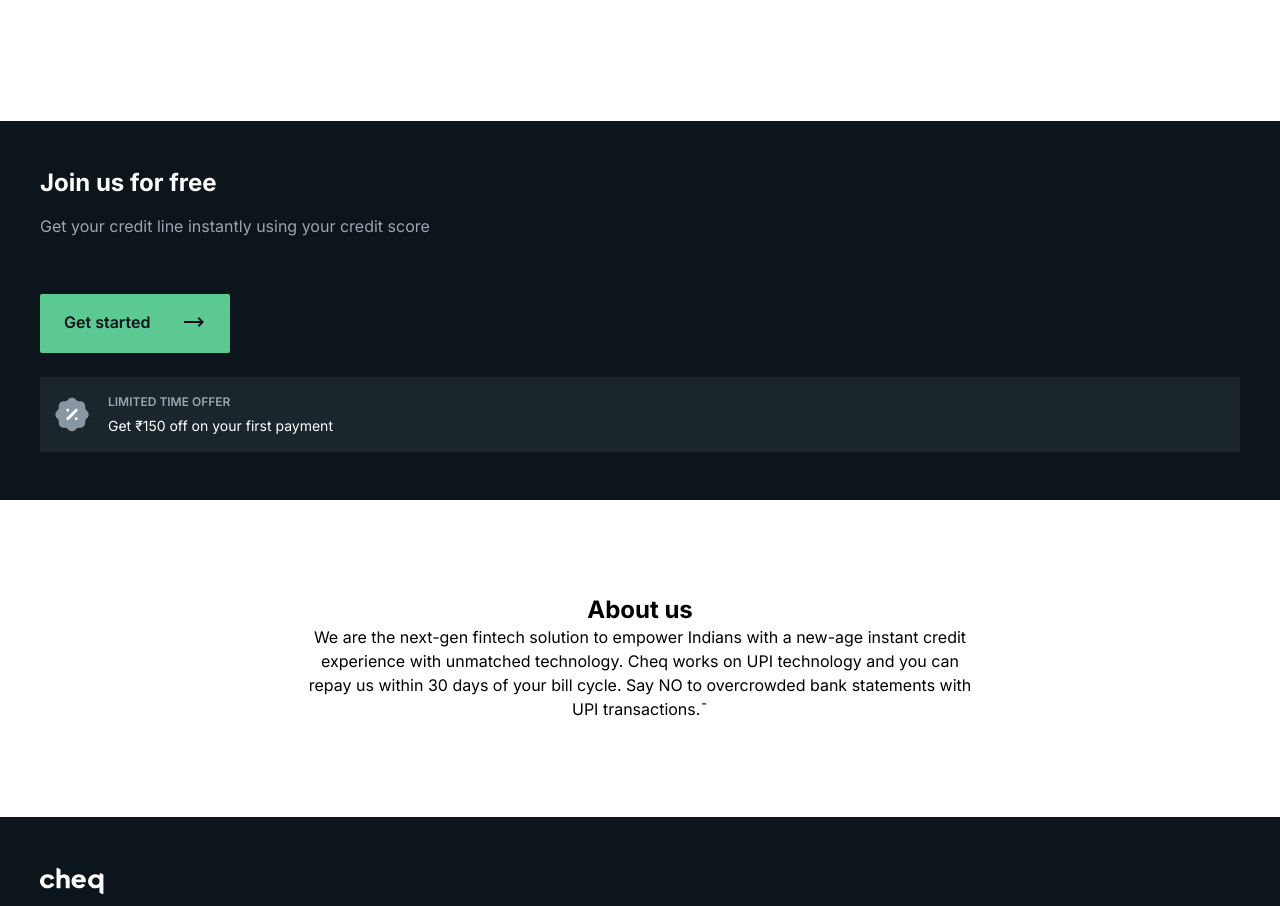
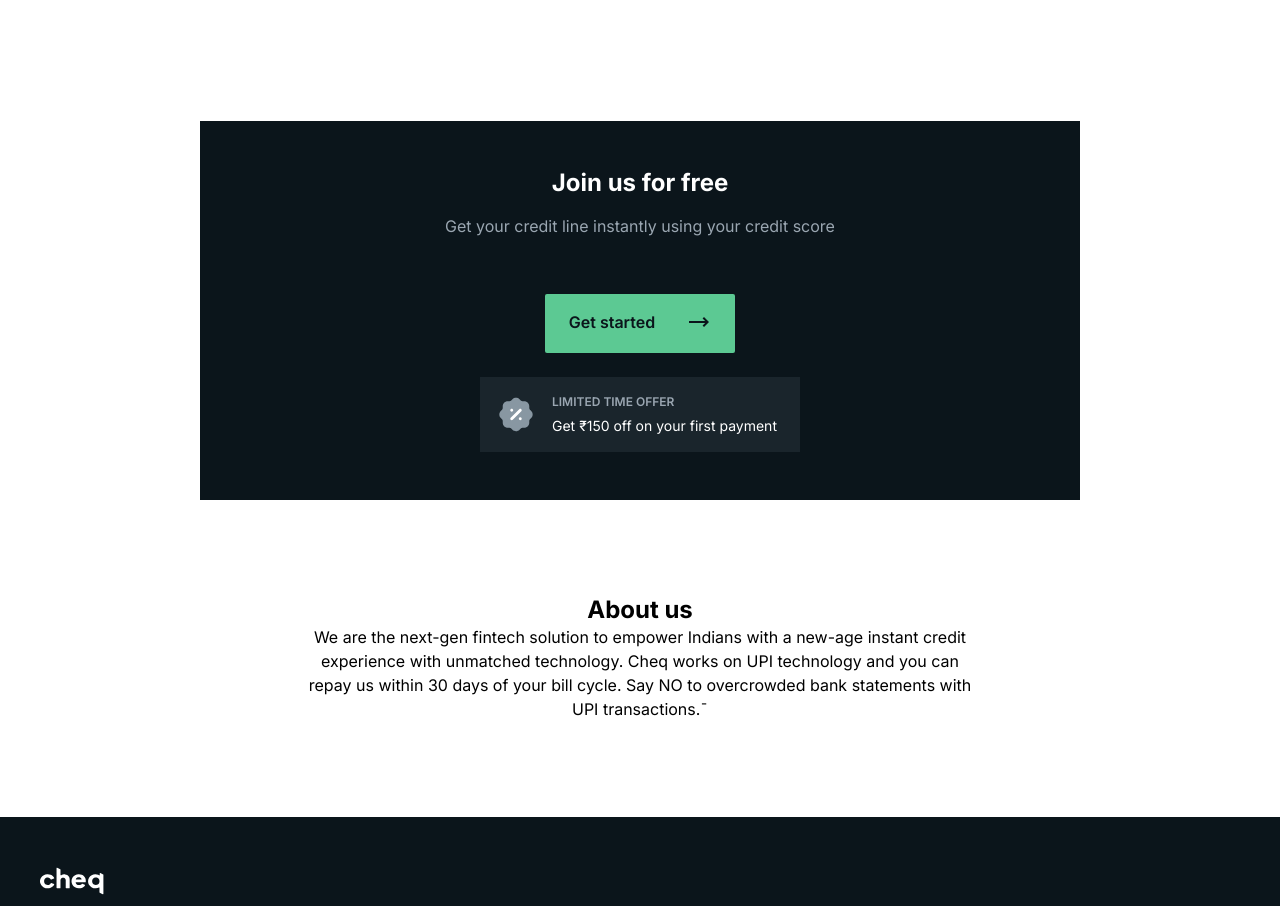
Before and after one commit to ashokrajann/cheq-website, a Next.js app: page / in a window 1280 px wide. Shown: the part 5640-6546 px from the top of the page. Built offline with nearby package versions, Linux system fonts and the light colour scheme.

Commit message:
style: Make 'Joiin Us' section responsive

```diff
--- a/components/JoinUs/JoinUs.js
+++ b/components/JoinUs/JoinUs.js
@@ -6,6 +6,7 @@ import { ButtonPrimary } from "../Form/ButtonPrimary/ButtonPrimary";
 function JoinUs() {
   return (
     <Wrapper>
+      <div className={styles.container}>
         <h2 className={styles.sectionTitle}>Join us for free</h2>
         <p className={styles.sectionDescription}>Get your credit line instantly using your credit score</p>
         <ButtonPrimary label={"Get started"} />
@@ -21,6 +22,7 @@ function JoinUs() {
             <p className={styles.offerDescription}>Get ₹150 off on your first payment</p>
           </div>
         </div>
+      </div>
     </Wrapper>
   )
 }
--- a/components/JoinUs/JoinUs.module.css
+++ b/components/JoinUs/JoinUs.module.css
@@ -1,3 +1,9 @@
+.container {
+  background-color: var(--background-secondary);
+  padding: 3rem 1rem;
+  text-align: center;
+}
+
 .sectionTitle {
   composes: display-small from "../../styles/typo-web.module.css";
   color: var(--text-neutral);
@@ -13,8 +19,11 @@
 .offerContainer {
   background-color: var(--background-secondary-subdued);
   display: flex;
-  padding: 1rem 0.75rem;
+  padding: 1rem 0.5rem;
+  margin: 0rem auto;
   margin-top: 1.5rem;
+  text-align: left;
+  max-width: 320px;
 }
 
 .offerDetails {
@@ -32,3 +41,27 @@
   composes: body-small from "../../styles/typo-web.module.css";
   color: var(--text-neutral)
 }
+
+
+/* Media queries */
+
+@media only screen and (min-width: 640px) {
+
+  .container {
+    margin: 0 auto;
+  }
+
+}
+
+
+@media only screen and (min-width: 1024px) {
+
+  .container {
+    max-width: 880px;
+  }
+
+  .offerContainer {
+    padding: 1rem;
+  }
+
+}
--- a/styles/home.module.css
+++ b/styles/home.module.css
@@ -28,7 +28,6 @@
 
 .partnerSection,
 .howItWorksSection,
-.joinUsSection,
 .HighlightsSection {
   background-color: var(--background-secondary);
   padding: 3rem 0rem;
```
Lines whose indentation alone changed are shown as unchanged.
